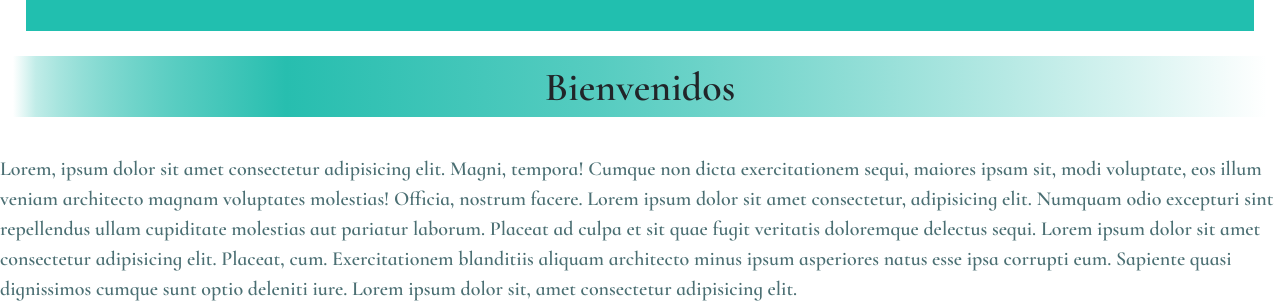
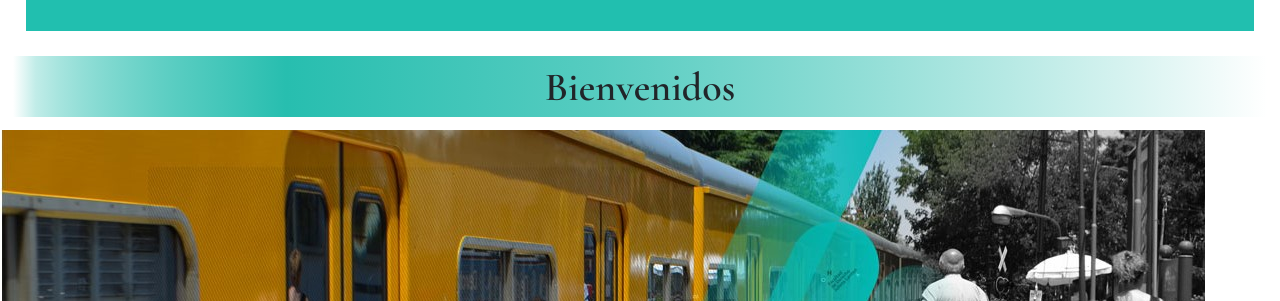
Before and after one commit to Melnato90/repositorioentrega, a website: page index.html in a window 1280 px wide. Shown: the part 202-503 px from the top of the page. Drawn offline with nearby package versions, Linux system fonts and the light colour scheme; the site is published under a folder, as on GitHub Pages, so addresses that start at the root find nothing.

Commit message:
ruteo banner

```diff
--- a/index.html
+++ b/index.html
@@ -95,7 +95,7 @@
       <h1 class="position__title">Bienvenidos</h1>
       <section class="imgbanner">
         <div class="img-fluid">
-          <img src="/imagenes/banner.jpg" alt="" />
+          <img src="./imagenes/banner.jpg" alt="anden" />
         </div>
       </section>
       <p class="lead colortext">
```
